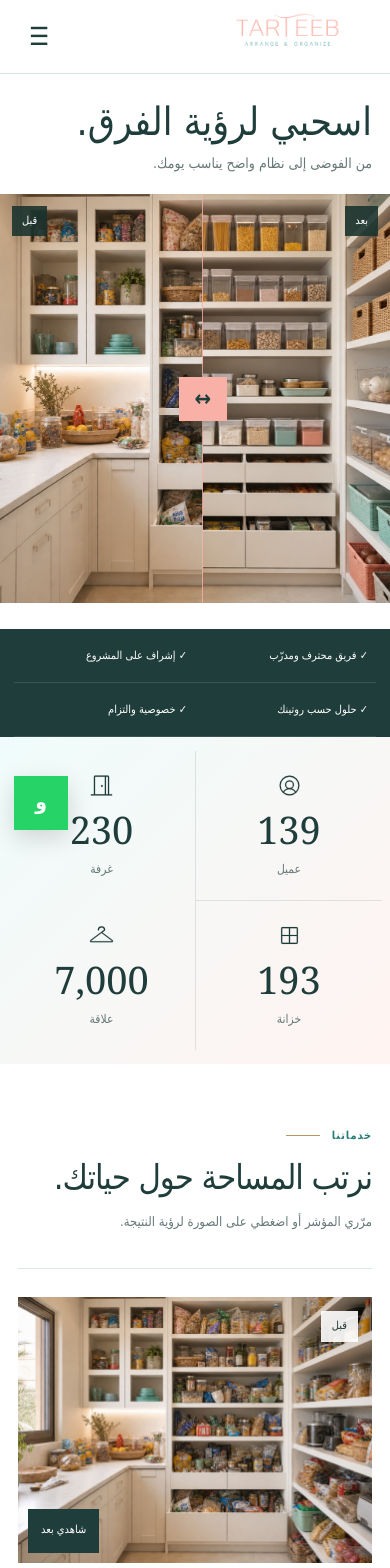
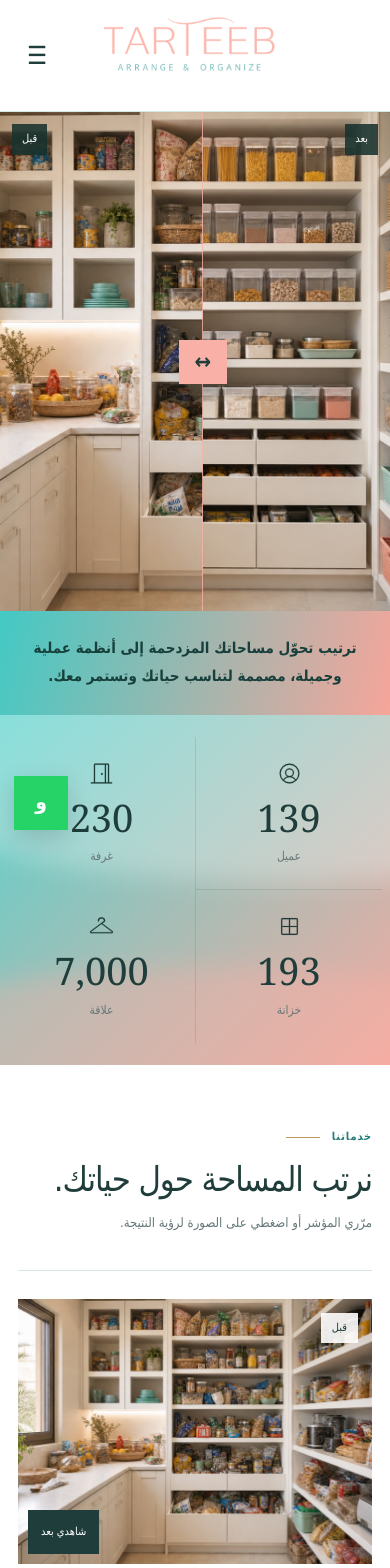
Before and after one commit to ragheed86/tarteeb-website, a Next.js app: page / in a window 390 px wide. Shown: the top 1568 px of the page. Built offline with nearby package versions, Linux system fonts and the light colour scheme; a web font is replaced by a local one.

Commit message:
Refine mobile branding and interactions

```diff
--- a/app/globals.css
+++ b/app/globals.css
@@ -336,3 +336,39 @@ input,select,textarea{font-size:16px}
   .comparison-hero>.compare{height:600px}
   .section{padding-inline:32px}
 }
+
+/* Brand-led mobile refinements */
+.brand-intro{padding:26px 5vw;background:linear-gradient(105deg,#43c9c4,#f6a59a);color:#173f3b;text-align:center;position:relative;overflow:hidden}
+.brand-intro p{position:relative;z-index:2;max-width:980px;margin:auto;font-size:clamp(16px,2vw,22px);font-weight:600;line-height:1.8}
+.proof-counts,.about{position:relative;isolation:isolate;overflow:hidden;background:linear-gradient(125deg,#4fd0cb 0%,#8bded8 40%,#f5aaa0 100%)}
+.proof-counts:before,.proof-counts:after,.about:before,.about:after{content:"";position:absolute;z-index:-1;width:145%;height:72%;left:-22%;border-radius:45%;filter:blur(16px);opacity:.48;will-change:transform}
+.proof-counts:before,.about:before{top:-35%;background:rgba(255,255,255,.62);animation:tarteebWave 11s ease-in-out infinite alternate}
+.proof-counts:after,.about:after{bottom:-42%;background:rgba(249,177,167,.8);animation:tarteebWave 14s ease-in-out -4s infinite alternate-reverse}
+.proof-counts>*,.about>*{position:relative;z-index:1}
+.method-number{color:var(--peach)!important;opacity:1;text-shadow:0 8px 28px rgba(249,177,167,.18)}
+.footer-brand{text-align:center}.footer-official{margin-inline:auto!important;width:320px;height:118px}.footer-official img{transform:scale(1.55)}
+@keyframes tarteebWave{0%{transform:translate3d(-4%,0,0) rotate(-3deg) scale(1)}50%{transform:translate3d(5%,10%,0) rotate(3deg) scale(1.06)}100%{transform:translate3d(-1%,18%,0) rotate(-1deg) scale(1.12)}}
+
+@media(max-width:767px){
+  header{height:112px;justify-content:center;padding:0 14px}
+  header>.official-logo{position:absolute;left:50%;transform:translateX(-50%);width:min(76vw,286px);height:102px;margin:0}
+  header>.official-logo img{transform:scale(1.62)}
+  .menu{position:absolute;left:14px;right:auto;margin:0;z-index:3}
+  nav{top:112px}
+  .comparison-hero{padding:0;margin:0;max-width:none}
+  .comparison-hero>.compare{height:clamp(390px,128vw,560px)}
+  .compare{touch-action:none;cursor:ew-resize}
+  .compare input{-webkit-appearance:none;appearance:none;opacity:.001;pointer-events:none;z-index:8;cursor:ew-resize}
+  .compare input::-webkit-slider-thumb{-webkit-appearance:none;width:64px;height:100vh;background:transparent;border:0}
+  .brand-intro{padding:24px 20px}
+  .brand-intro p{font-size:15px;line-height:1.85}
+  .proof-counts{padding-block:22px;background:linear-gradient(135deg,#55d2cd,#f4aaa0)}
+  .proof-counts div{padding-block:24px}
+  .proof-counts:before,.proof-counts:after,.about:before,.about:after{width:180%;left:-40%;filter:blur(12px)}
+  .about{background:linear-gradient(135deg,#5bd3ce,#f4a79d);min-height:410px}
+  footer .footer-brand{text-align:center}
+  .footer-official{width:min(86vw,330px);height:128px;margin:0 auto 10px!important}
+  .footer-official img{transform:scale(1.65)}
+}
+
+@media(prefers-reduced-motion:reduce){.proof-counts:before,.proof-counts:after,.about:before,.about:after{animation:none}}
--- a/app/site.tsx
+++ b/app/site.tsx
@@ -2,7 +2,7 @@
 
 import { useEffect, useMemo, useState } from "react";
 import { ChevronLeft } from "lucide-react";
-import { PiCheckCircleLight, PiCoatHangerLight, PiDoorOpenLight, PiFileTextLight, PiGridFourLight, PiImagesLight, PiMagnifyingGlassLight, PiUserCircleLight } from "react-icons/pi";
+import { PiCoatHangerLight, PiDoorOpenLight, PiGridFourLight, PiUserCircleLight } from "react-icons/pi";
 
 const services = [
   ["المطابخ", "مناطق واضحة للتحضير والمخزون.", "/images/kitchen-before.jpg", "/images/kitchen-organized.jpg"],
@@ -50,13 +50,16 @@ const faqs = [
   ["هل يمكن تدريب العاملة المنزلية؟", "نعم، نشرح لها طريقة النظام وإعادة الأغراض إلى أماكنها ليبقى سهلًا بعد التسليم."],
 ];
 
-function BeforeAfter({before, after, label}:{before:string;after:string;label:string}) {
+function BeforeAfter({before, after, label, priority=false}:{before:string;after:string;label:string;priority?:boolean}) {
   const [split, setSplit] = useState(52);
-  return <div className="compare" style={{"--split": `${split}%`} as React.CSSProperties}>
-    <img className="after" src={after} alt={`${label} بعد التنظيم`} />
-    <div className="before"><img src={before} alt={`${label} قبل التنظيم`} /></div>
+  const move=(element:HTMLDivElement,clientX:number)=>{const rect=element.getBoundingClientRect();setSplit(Math.max(10,Math.min(90,((clientX-rect.left)/rect.width)*100)))};
+  return <div className="compare" style={{"--split": `${split}%`} as React.CSSProperties}
+    onPointerDown={e=>{e.currentTarget.setPointerCapture(e.pointerId);move(e.currentTarget,e.clientX)}}
+    onPointerMove={e=>{if(e.currentTarget.hasPointerCapture(e.pointerId))move(e.currentTarget,e.clientX)}}>
+    <img className="after" src={after} alt={`${label} بعد التنظيم`} loading={priority?"eager":"lazy"} fetchPriority={priority?"high":"auto"} />
+    <div className="before"><img src={before} alt={`${label} قبل التنظيم`} loading={priority?"eager":"lazy"} fetchPriority={priority?"high":"auto"} /></div>
     <span className="tag before-tag">قبل</span><span className="tag after-tag">بعد</span>
-    <input aria-label="حرّكي للمقارنة بين قبل وبعد" type="range" min="10" max="90" value={split} onChange={e=>setSplit(+e.target.value)} />
+    <input aria-label="حرّكي للمقارنة بين قبل وبعد" type="range" min="10" max="90" value={split} onInput={e=>setSplit(+(e.currentTarget.value))} onChange={e=>setSplit(+e.currentTarget.value)} />
   </div>;
 }
 
@@ -94,14 +97,13 @@ export default function TarteeebSite(){
   const [menu,setMenu]=useState(false);
   return <main>
     <header><a className="official-logo" href="#top" aria-label="ترتيب Arrange and Organize"><img src="/tarteeb-logo-official.png" alt="شعار ترتيب الرسمي"/></a><button className="menu" aria-label="فتح القائمة" onClick={()=>setMenu(!menu)}>☰</button><nav className={menu?"open":""}>{[["قبل وبعد","top"],["خدماتنا","services"],["منهج ترتيب","method"],["من نحن","about"],["الأسئلة الشائعة","faq"]].map(([l,id])=><a key={id} href={`#${id}`} onClick={()=>setMenu(false)}>{l}</a>)}</nav></header>
-    <section id="top" className="comparison-hero"><div className="comparison-intro"><h1>اسحبي لرؤية الفرق.</h1><p>من الفوضى إلى نظام واضح يناسب يومك.</p></div><BeforeAfter label="المطبخ" before="/images/kitchen-before.jpg" after="/images/kitchen-organized.jpg"/></section>
-    <section className="trust">{["فريق محترف ومدرّب","إشراف على المشروع","حلول حسب روتينك","خصوصية والتزام"].map(x=><span key={x}>✓ {x}</span>)}</section>
+    <section id="top" className="comparison-hero"><BeforeAfter priority label="المطبخ" before="/images/kitchen-before.jpg" after="/images/kitchen-organized.jpg"/></section>
+    <section className="brand-intro"><p>ترتيب تحوّل مساحاتك المزدحمة إلى أنظمة عملية وجميلة، مصممة لتناسب حياتك وتستمر معك.</p></section>
     <section className="proof-counts" aria-label="أرقام ترتيب">{stats.map(({Icon,value,label})=><div key={label}><Icon aria-hidden="true"/><strong><CountUp value={value}/></strong><span>{label}</span></div>)}</section>
     <section id="services" className="section services-section"><div className="section-head"><div><p className="eyebrow">خدماتنا</p><h2>نرتب المساحة حول حياتك.</h2></div><p>مرّري المؤشر أو اضغطي على الصورة لرؤية النتيجة.</p></div><div className="service-grid">{services.map(([n,d,before,after])=><ServiceCard key={n} name={n} description={d} before={before} after={after}/>)}</div></section>
     <section id="method" className="method section"><div className="section-head"><div><p className="eyebrow">منهج ترتيب</p><h2>ست خطوات. نظام واحد يستمر.</h2></div><p>اختاري أي مرحلة لاستكشافها.</p></div><MethodExperience/></section>
     <section id="work" className="section transformations"><div className="section-head"><div><p className="eyebrow">تحولات أخرى</p><h2>قبل وبعد.</h2></div><p>اسحبي الخط داخل الصورة.</p></div><div className="transform-grid two"><article><h3>غرفة الملابس</h3><BeforeAfter label="غرفة الملابس" before="/images/closet-before.jpg" after="/images/closet-organized.jpg"/></article><article><h3>المخزن</h3><BeforeAfter label="المخزن" before="/images/storage-before.jpg" after="/images/storage-organized.jpg"/></article></div></section>
-    <section className="section journey journey-graphic"><div className="journey-title"><p className="eyebrow">رحلة ترتيب</p><h2>من رسالة إلى مساحة جاهزة.</h2><p>أربع محطات واضحة، ونحن معك في كل خطوة.</p></div><div className="journey-canvas">{[[PiImagesLight,"أرسلي الصور","صور أو فيديو للمساحة"],[PiMagnifyingGlassLight,"نراجع المساحة","نحدد الاحتياج والنطاق"],[PiFileTextLight,"يصلك العرض","سعر واضح وموعد مناسب"],[PiCheckCircleLight,"ننفذ ونسلّم","نظام جاهز للاستخدام"]].map(([Icon,title,text],i)=><article key={title as string}><div className="journey-icon"><Icon aria-hidden="true"/></div><span className="journey-number">0{i+1}</span><h3>{title as string}</h3><p>{text as string}</p></article>)}</div><a className="journey-action" href="https://wa.me/?text=مرحبًا،%20أرغب%20في%20تقييم%20مساحتي" target="_blank">ابدئي بإرسال الصور</a></section>
-    <section id="about" className="section about" onPointerMove={e=>{const r=e.currentTarget.getBoundingClientRect();e.currentTarget.style.setProperty("--mx",`${((e.clientX-r.left)/r.width)*100}%`);e.currentTarget.style.setProperty("--my",`${((e.clientY-r.top)/r.height)*100}%`)}}><div><p className="eyebrow">عن ترتيب</p><h2>نرتب باحترام وخصوصية.</h2></div><div><p>فريق سعودي مدرّب يعمل بإشراف واضح، دون أحكام أو تصوير بلا موافقة.</p><div className="commitment"><strong>متابعة بعد التسليم</strong><span>نعود إليك بعد أسبوعين للتأكد من سهولة النظام.</span></div></div></section>
+    <section id="about" className="section about"><div><p className="eyebrow">عن ترتيب</p><h2>نرتب باحترام وخصوصية.</h2></div><div><p>فريق سعودي مدرّب يعمل بإشراف واضح، دون أحكام أو تصوير بلا موافقة.</p><div className="commitment"><strong>متابعة بعد التسليم</strong><span>نعود إليك بعد أسبوعين للتأكد من سهولة النظام.</span></div></div></section>
     <section id="faq" className="section faq"><p className="eyebrow">قبل أن تبدئي</p><h2>أسئلة شائعة</h2><div>{faqs.map(([q,a])=><details key={q}><summary>{q}<span>+</span></summary><div className="faq-answer"><p>{a}</p></div></details>)}</div></section>
     <section id="assessment" className="section assess-wrap"><div className="assessment-copy"><p className="eyebrow">طلب تقييم المساحة</p><h2>ابدئي بخطوات بسيطة</h2><p>أخبرينا عن المساحة وهدفك، ثم راجعي الملخص وافتحي رسالة واتساب الجاهزة.</p></div><Assessment /></section>
     <section className="final-cta"><p className="eyebrow">خطوتك الأولى</p><h2>جاهزة لمساحة أسهل وأكثر راحة؟</h2><p>أرسلي صورًا أو فيديو للمساحة، وسيقوم فريق ترتيب بمراجعتها واقتراح نطاق العمل المناسب.</p><a href="https://wa.me/?text=مرحبًا،%20أرغب%20في%20تقييم%20مساحتي" target="_blank">أرسلي الصور عبر واتساب</a></section>
```
